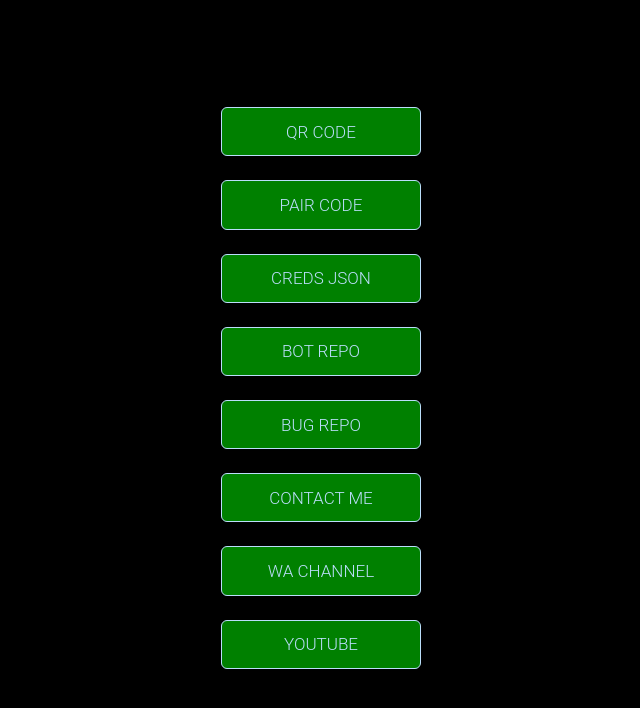
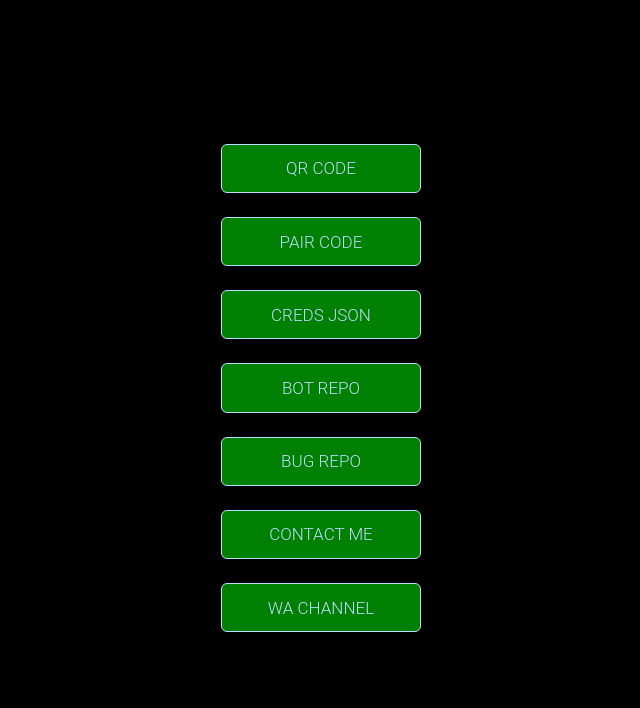
Before and after one commit to Toxic1239/Toxic-session-id, a website: page wasipage.html in a window 1280 px wide. Shown: the whole page, without its empty margins (319-959 px from the left). Drawn offline with Linux system fonts and the light colour scheme.

Commit message:
Update wasipage.html

```diff
--- a/wasipage.html
+++ b/wasipage.html
@@ -83,7 +83,6 @@
   <button onclick="window.open(`https://github.com/Toxic1239/Zenon_Crash`)" class="btn">Bug Repo</button>
   <button onclick="window.open(`https://t.me/Toxxicn_bot`)" class="btn">Contact Me</button>
   <button onclick="window.open(`https://whatsapp.com/channel/0029Vaex2BtGU3BRQoeEsl0U`)" class="btn">Wa Channel</button>
-  <button onclick="window.open(`https://youtube.com/@anime_kun15`)" class="btn">Youtube</button>
 
 
 </body>
```
